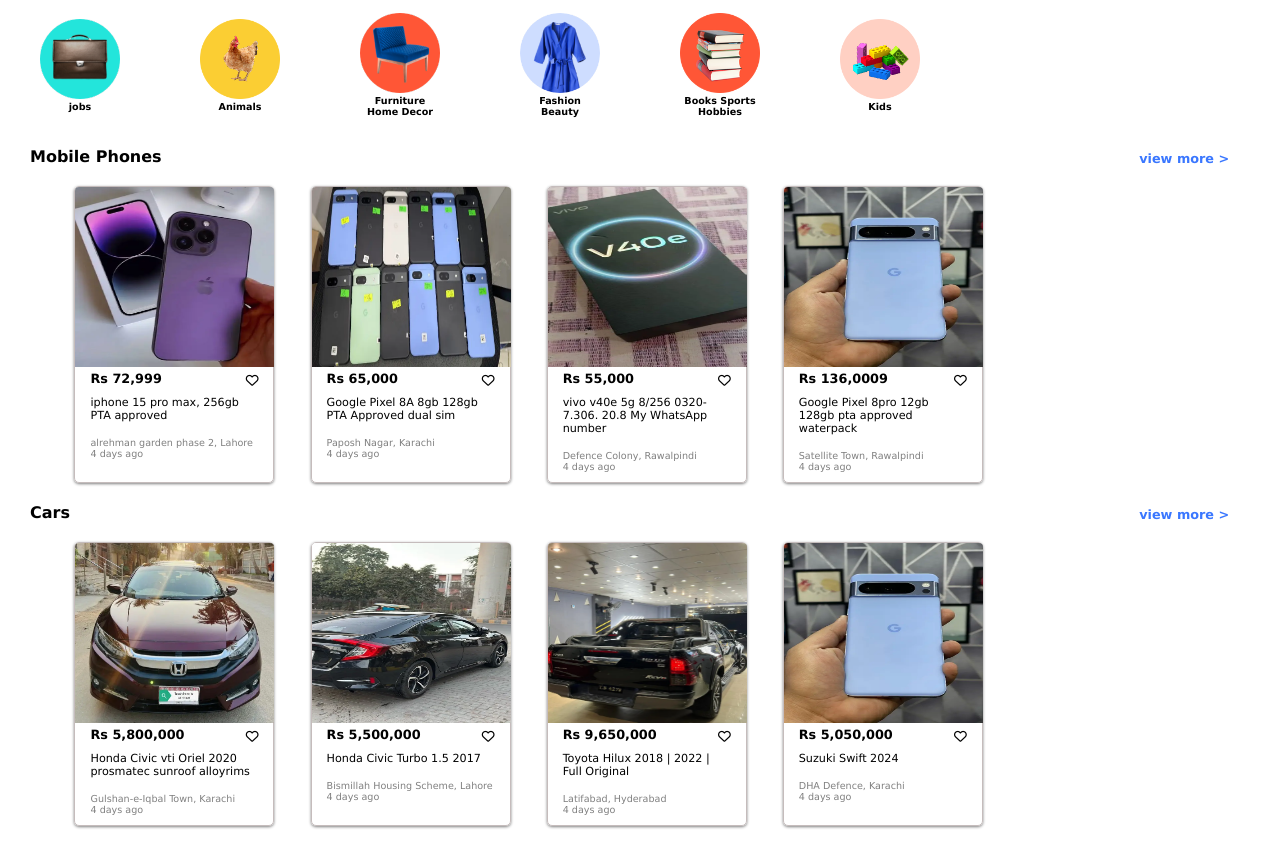
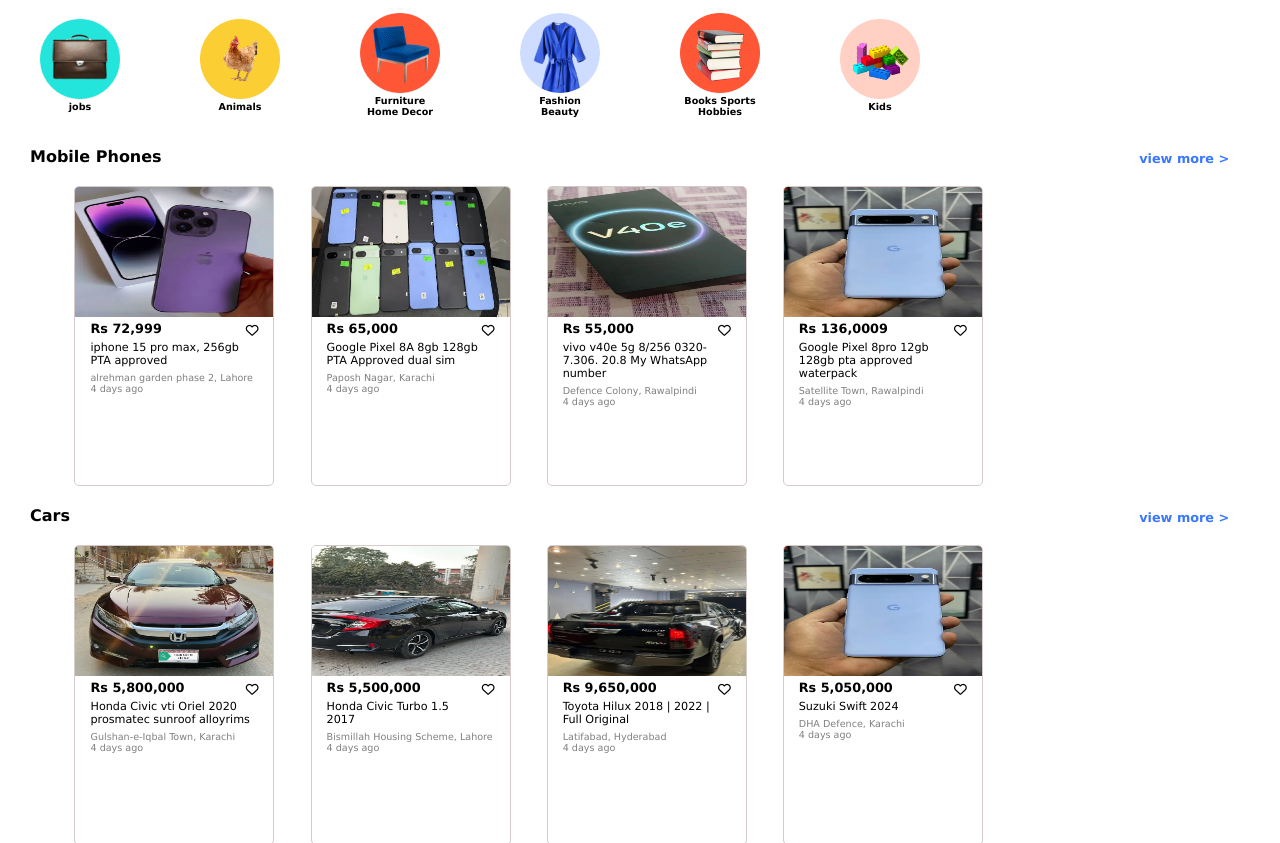
Before and after one commit to Connect4farhan/olx-clone, a plain HTML site: page index.html in a window 1280 px wide. Shown: the part 568-1411 px from the top of the page. Drawn offline with Linux system fonts and the light colour scheme.

Commit message:
3rd commit

```diff
--- a/style.css
+++ b/style.css
@@ -214,17 +214,18 @@ h4 p {
 }
 
 .clasified-card {
-    border: 1px solid rgb(197, 188, 188);
-    box-shadow: 0 1px 3px gray;
+    border: 1px solid rgb(214, 202, 202);
+    /* box-shadow: 0 1px 3px gray; */
     width: 200px;
+    height: 300px;
     border-radius: 5px;
     margin: 10px 0 10px 3%;
 }
 
 .clasified-card img {
     border-radius: 4px 4px 0 0;
-    width: 199px;
-    height: 180px;
+    width: 198px;
+    height: 130px;
 }
 
 .clasified-card h5 {
@@ -247,7 +248,7 @@ h4 p {
     font-size: 0.7rem;
     color: black;
     font-weight: 100;
-    margin: 10px 15px 15px 15px;
+    margin: 5px 15px 0px 15px;
 }
 
 .clasified-card p {
```
